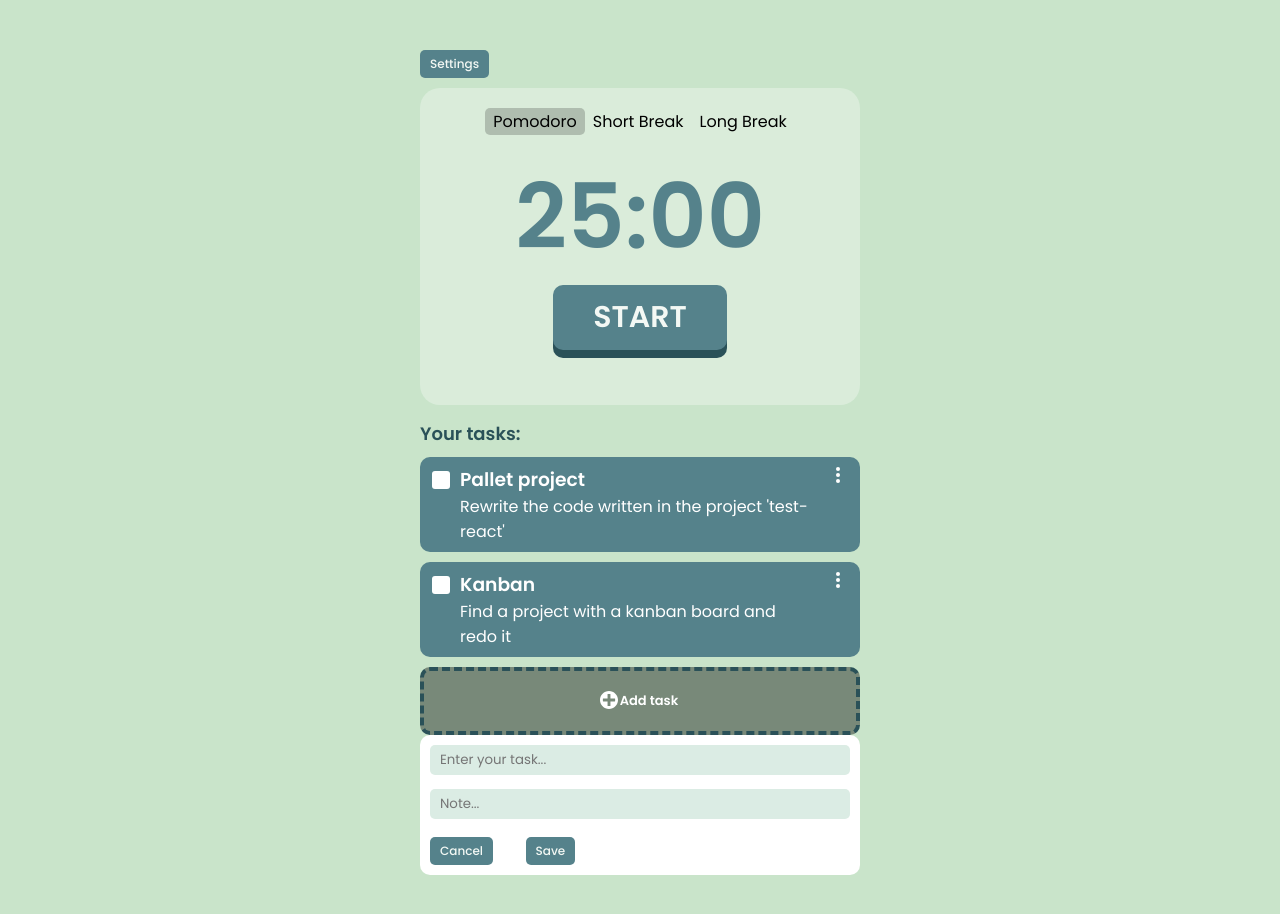
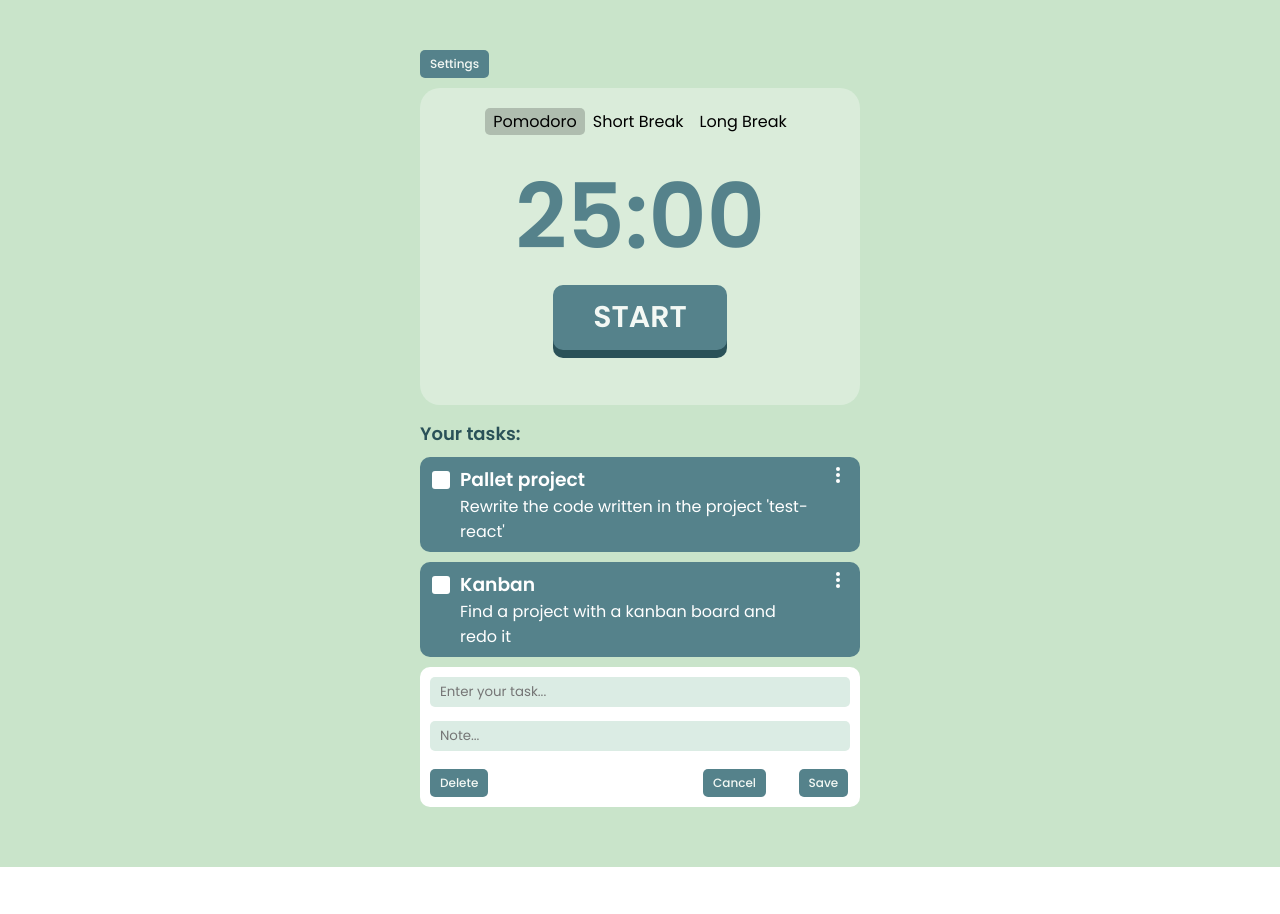
Before and after one commit to max-abraztsov/Pomodoro-Clock, a React (Create React App) app: page / in a window 1280 px wide. Both pictures are taken after a click on the button "Add task". Shown: the top 914 px of the page. After the commit the page ends 867 px from the top, so only its background shows below. Built offline with nearby package versions, Linux system fonts and the light colour scheme.

Commit message:
Slightly reworked the code and added minimal functionality for editor block

```diff
--- a/src/App.js
+++ b/src/App.js
@@ -1,4 +1,4 @@
-import React, { useState } from "react";
+import React, { useState, useEffect } from "react";
 import "./styles/style.css";
 import AllTimers from "./components/AllTimers";
 import Settings from "./components/Settings";
@@ -15,18 +15,27 @@ function App() {
   const [visible, setVisible] = useState(false);
 
   const [tasks, setTasks] = useState([
-    {state: false, title: "Pallet project", note: "Rewrite the code written in the project 'test-react'"},
-    {state: false, title: "Kanban", note: "Find a project with a kanban board and redo it"},
+    {id: 1680363507841, state: false, title: "Pallet project", note: "Rewrite the code written in the project 'test-react'"},
+    {id: 1680363507842, state: false, title: "Kanban", note: "Find a project with a kanban board and redo it"},
   ]);
 
-  const [editor, setEditor] = useState(false);
+  const [editor, setEditor] = useState(true);
+  const [classesAddButton, setClassesAddButton] = useState("");
 
-  function openEditor(){
-    setEditor(true)
-    if(editor){
+  function handleClick(){
+    setEditor(editor => !editor);
+  }
 
-    }
+  function deleteEditorButton(){
+    setEditor(true);
   }
+  function saveEditorButton(){
+    setEditor(true);
+  }
+  function cancelEditorButton(){
+    setEditor(true);
+  }
+
 
   return (
     <div className="App">
@@ -42,9 +51,14 @@ function App() {
       <AllTimers settings={timeSettings}/>
 
       <h2 className="tasks__title" >Your tasks:</h2>
-      {tasks.map( task => <Task task={task}/> )}
-      <ButtonAdd onClick={openEditor}>Add task</ButtonAdd>
-      <Editor deleteButton={true}/>
+      {tasks.map( task => <Task key={task.id}  task={task}/> )}
+      <Editor
+        editor={editor}
+        cancelfunc={cancelEditorButton}
+        savefunc={saveEditorButton}
+        deletefunc={deleteEditorButton}
+        deleteButton={true}/>
+      <ButtonAdd editor={editor} action={handleClick}>Add task</ButtonAdd>
 
    </div>
   );
--- a/src/components/Editor.jsx
+++ b/src/components/Editor.jsx
@@ -2,17 +2,19 @@ import React from 'react';
 import MyInput from './UI/input/MyInput';
 import SimpleButton from './UI/simpleButton/SimpleButton';
 
-const Editor = ({deleteButton}) => {
+const Editor = ({deleteButton, editor, cancelfunc, savefunc, deletefunc}) => {
 
-    const button = "";
-
+    function addButton (){
         if (deleteButton) {
-        const button = <SimpleButton>Delete</SimpleButton>;
+            return (<SimpleButton action={deletefunc}>Delete</SimpleButton>);
+        }
     }
 
+    let toggleClassCheck = editor ? "" : "activeEditor";
 
     return (
-        <div class="editor__block">
+        <div className={["editor", toggleClassCheck].join(" ")}>
+            <div className="editor__block">
                 <MyInput
                 // value={settings.short}
                 // getTime={getShort}
@@ -21,14 +23,15 @@ const Editor = ({deleteButton}) => {
                 // value={settings.short}
                 // getTime={getShort}
                 type="text" placeholder="Note..."/>
-        <div class="editor__buttons-block">
-            {button}
+                <div className="editor__buttons-block">
+                    {addButton()}
 
                     <div>
-                <SimpleButton>Cancel</SimpleButton>
-                <SimpleButton>Save</SimpleButton>
+                        <SimpleButton action={cancelfunc}>Cancel</SimpleButton>
+                        <SimpleButton action={savefunc}>Save</SimpleButton>
                     </div>
 
+                </div>
             </div>
         </div>
     );
--- a/src/components/UI/button-add/ButtonAdd.jsx
+++ b/src/components/UI/button-add/ButtonAdd.jsx
@@ -1,10 +1,15 @@
 import React from 'react';
 import classes from "./ButtonAdd.module.css";
 
-const ButtonAdd = ({children}) => {
+
+const ButtonAdd = ({children, action, editor}) => {
+
+    let toggleClassCheck = editor ? "activeEditor" : "";
+    console.log(toggleClassCheck);
+
     return (
-        <button className={classes.task__button_add}>
-            <span  className={classes.task__button_add_inner}>{children}</span>
+        <button onClick={action} className={[classes.task__button_add, toggleClassCheck].join(" ")}>
+            <span className={classes.task__button_add_inner}>{children}</span>
         </button>
     );
 };
--- a/src/components/UI/button-add/ButtonAdd.module.css
+++ b/src/components/UI/button-add/ButtonAdd.module.css
@@ -1,4 +1,5 @@
 .task__button_add{
+    display:none;
     width:100%;
     position:relative;
     top:0;
@@ -30,7 +31,3 @@
     height:18px;
     width: 18px;
 }
-
-.active{
-    display:block;
-}
--- a/src/styles/style.css
+++ b/src/styles/style.css
@@ -116,6 +116,10 @@
     width:20px;
 }
 
+.editor{
+    display:none;
+}
+
 .editor__block{
     display:flex;
     flex-direction:column;
@@ -124,6 +128,7 @@
     padding:10px 10px 0px 10px;
     border-radius: 10px;
     height:140px;
+    margin-bottom: 10px;
 }
 
 .editor__buttons-block{
@@ -137,3 +142,7 @@
     justify-content:space-between;
 
 }
+
+.activeEditor{
+    display:block !important;
+}
```
Lines whose indentation alone changed are shown as unchanged.
